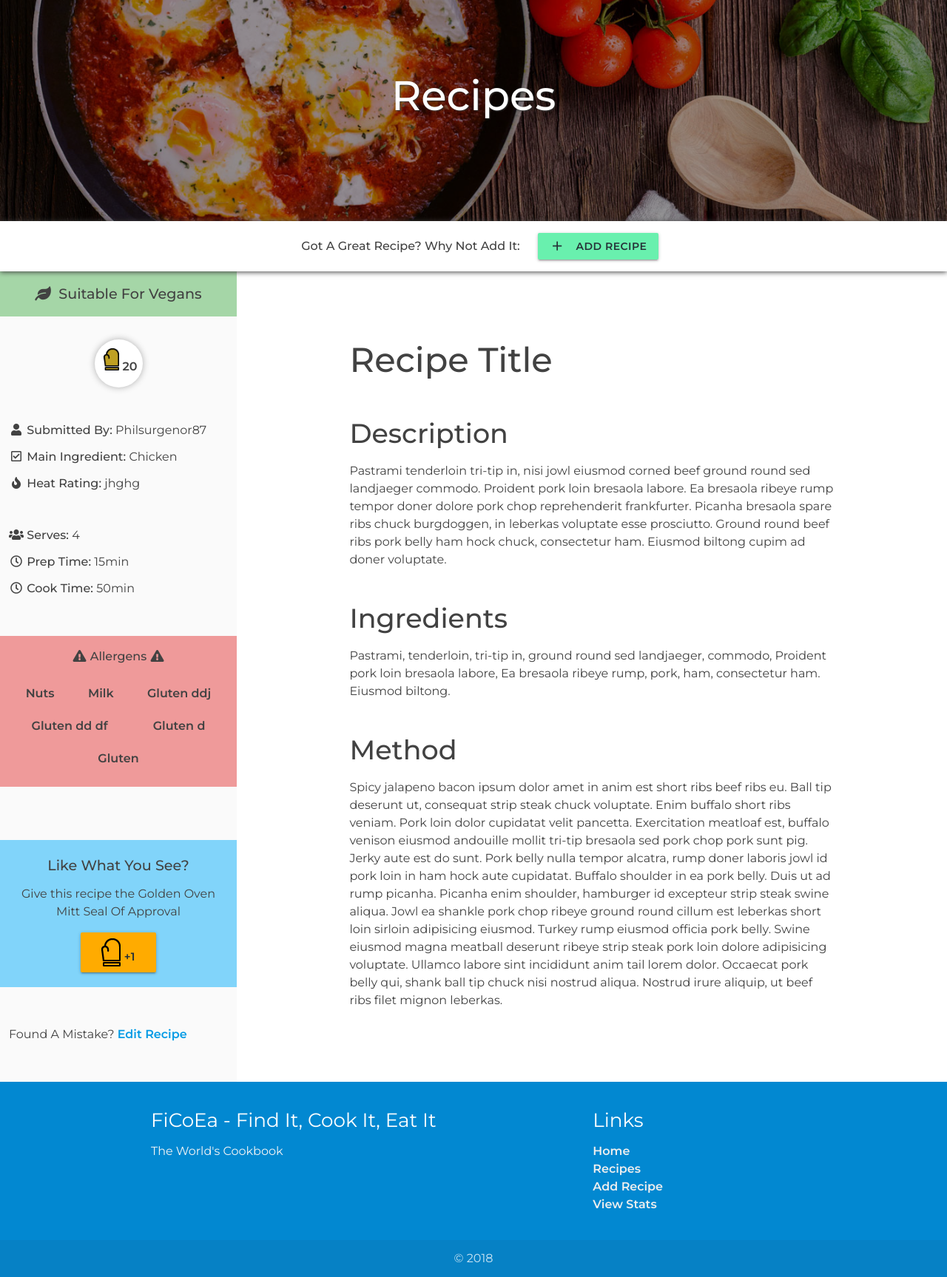
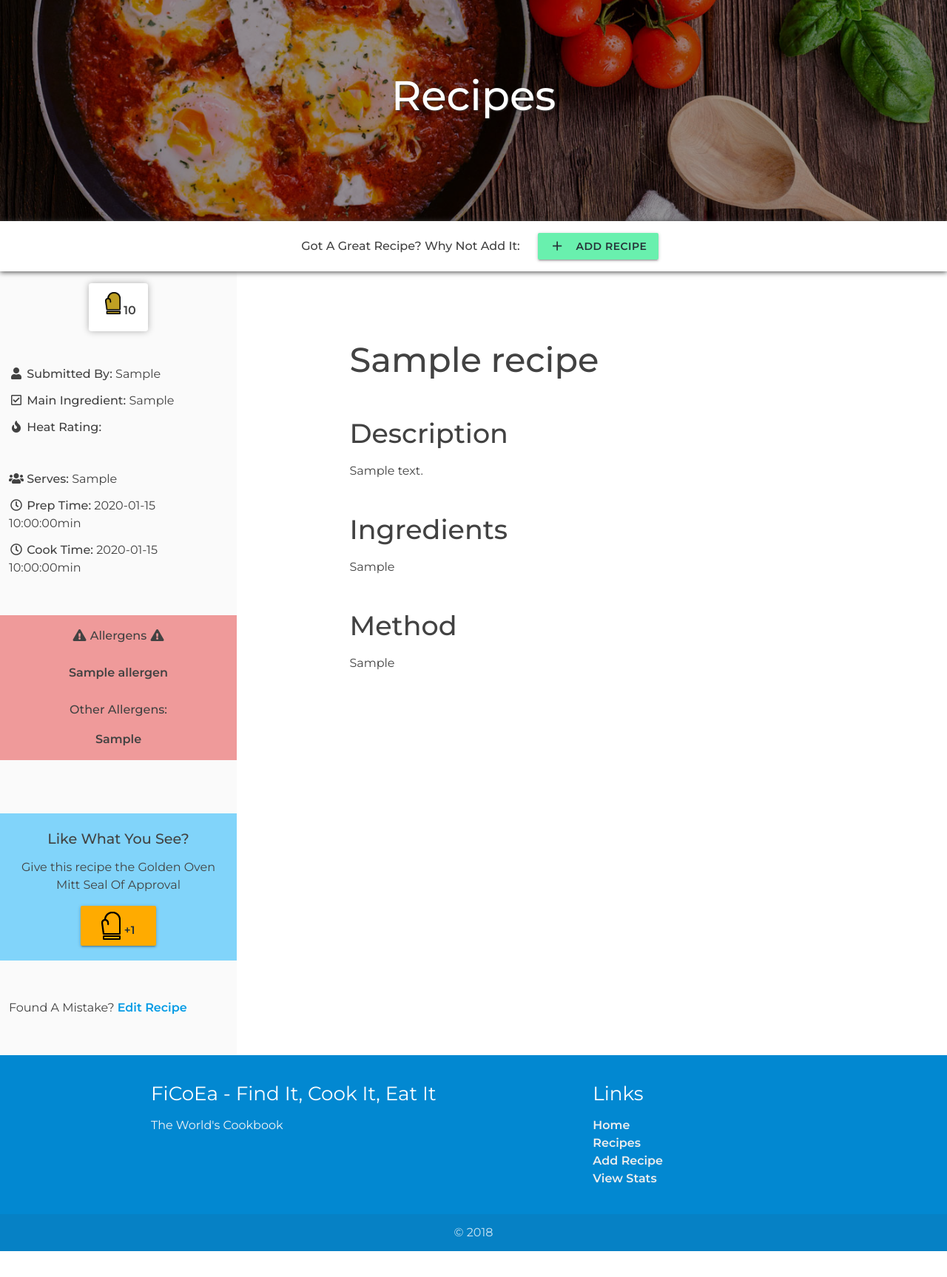
Before and after one commit to Code-Institute-Submissions/milestone4, a Flask app: template cookbook/templates/recipes/entry.html in a window 1280 px wide. Shown: the part 65-1792 px from the top of the page at 74% size. After the commit the page ends 1757 px from the top, so only its background shows below. Run offline with Flask 2, Linux system fonts and the light colour scheme; the template is opened without the code that fills it: most values are stand-ins (such as "Sample title", 1, 10 or a date in 2020); some libraries are stand-ins or nearby versions.

Commit message:
Added template tags and logic to recipe entry.html

```diff
--- a/cookbook/app.py
+++ b/cookbook/app.py
@@ -2,6 +2,7 @@ import os
 import db_config
 from flask import Flask, render_template
 from flask_pymongo import PyMongo
+from bson.objectid import ObjectId
 
 app = Flask(__name__)
 
@@ -25,9 +26,10 @@ def recipes():
   recipes = mongo.db.recipes.find()
   return render_template('recipes/results.html', recipes=recipes)
 
-@app.route('/recipes/entry')
-def view_recipe():
-  return render_template('recipes/entry.html')
+@app.route('/recipes/<recipe_id>')
+def view_recipe(recipe_id):
+  recipe_entry = mongo.db.recipes.find_one({"_id": ObjectId(recipe_id)})
+  return render_template('recipes/entry.html', recipe=recipe_entry)
 
 @app.route('/add-recipe')
 def add_recipe():
--- a/cookbook/static/css/styles.css
+++ b/cookbook/static/css/styles.css
@@ -333,8 +333,8 @@
 
   .mitt {
     height: 65px;
-    width: 65px;
-    border-radius: 50%;
+    width: 80px;
+    border-radius: 5%;
     padding-top: 12px;
     padding-left: 6px;
     background-color: #fff;
@@ -377,6 +377,10 @@
     padding: 10px 16px;
   }
 
+  .other-allergens {
+    font-weight: 600;
+  }
+
   .like-box {
     margin-top: 72px;
     margin-bottom: 36px;
--- a/cookbook/templates/home.html
+++ b/cookbook/templates/home.html
@@ -116,7 +116,7 @@
             <!-- For a better user experience I have truncated the description to 200 characters, -->
             <!--this give the user a good understanding of what the recipe involves without making the recipe cards text heavy -->
             <p class="desc-body">{{ recipe.recipe_description | truncate(200) }}</p>
-            <a href="{{ url_for('view_recipe') }}" class="btn waves-effect light-blue darken-2 white-text">View Recipe <i class="material-icons right">arrow_right_alt</i></a>
+            <a href="{{ url_for('view_recipe', recipe_id=recipe._id) }}" class="btn waves-effect light-blue darken-2 white-text">View Recipe <i class="material-icons right">arrow_right_alt</i></a>
           </div>
 
           <div class="bottom">
--- a/cookbook/templates/recipes/entry.html
+++ b/cookbook/templates/recipes/entry.html
@@ -4,27 +4,71 @@
   <div class="row flex recipe-wrapper">
 
     <div class="col s12 m5 l4 xl3 side-bar grey lighten-5">
+      {% if recipe.vegan_suitable == "1" %}
       <div class="vegan-bar center-align green lighten-3">
         <h4><span><i class="fas fa-leaf"></i></span>&nbsp;&nbsp;Suitable For Vegans</h4>
       </div>
+      {% endif %}
 
       <div class="col s12 center-align">
-        <p class="mitt"><i><img src="{{ url_for('static', filename='img/mitt-g.png') }}"></i> 20</p>
+        <p class="mitt"><i><img src="{{ url_for('static', filename='img/mitt-g.png') }}"></i> {{ recipe.oven_mitt_score }}</p>
       </div>
 
       <div class="col s12">
         <ul class="side-info">
-          <li><span class="icon"><i class="fas fa-user fa-fw"></i></span> <strong>Submitted By: </strong> Philsurgenor87</li>
-          <li><span class="icon"><i class="far fa-check-square fa-fw"></i></span> <strong>Main Ingredient: </strong> Chicken</li>
-          <li><span class="icon"><i class="fas fa-fire fa-fw"></i></span> <strong>Heat Rating: </strong> jhghg</li>
+          <li><span class="icon"><i class="fas fa-user fa-fw"></i></span> <strong>Submitted By: </strong> {{ recipe.submitted_by }}</li>
+          <li><span class="icon"><i class="far fa-check-square fa-fw"></i></span> <strong>Main Ingredient: </strong> {{ recipe.main_ingredient }}</li>
+          <li><span class="icon"><i class="fas fa-fire fa-fw"></i></span> <strong>Heat Rating: </strong>
+            {% if recipe.heat_rating == "1" %}
+            <span class="flame ">
+              <i class="fas fa-fire orange-text text-darken-4"></i>
+              <i class="fas fa-fire grey-text"></i>
+              <i class="fas fa-fire grey-text"></i>
+              <i class="fas fa-fire grey-text"></i>
+              <i class="fas fa-fire grey-text"></i>
+            </span>
+            {% elif recipe.heat_rating == "2" %}
+            <span class="flame">
+              <i class="fas fa-fire orange-text text-darken-4"></i>
+              <i class="fas fa-fire orange-text text-darken-4"></i>
+              <i class="fas fa-fire grey-text"></i>
+              <i class="fas fa-fire grey-text"></i>
+              <i class="fas fa-fire grey-text"></i>
+            </span>
+            {% elif recipe.heat_rating == "3" %}
+            <span class="flame">
+              <i class="fas fa-fire orange-text text-darken-4"></i>
+              <i class="fas fa-fire orange-text text-darken-4"></i>
+              <i class="fas fa-fire orange-text text-darken-4"></i>
+              <i class="fas fa-fire grey-text"></i>
+              <i class="fas fa-fire grey-text"></i>
+            </span>
+            {% elif recipe.heat_rating == "4" %}
+            <span class="flame">
+              <i class="fas fa-fire orange-text text-darken-4"></i>
+              <i class="fas fa-fire orange-text text-darken-4"></i>
+              <i class="fas fa-fire orange-text text-darken-4"></i>
+              <i class="fas fa-fire orange-text text-darken-4"></i>
+              <i class="fas fa-fire grey-text"></i>
+            </span>
+            {% elif recipe.heat_rating == "5" %}
+            <span class="flame">
+              <i class="fas fa-fire orange-text text-darken-4"></i>
+              <i class="fas fa-fire orange-text text-darken-4"></i>
+              <i class="fas fa-fire orange-text text-darken-4"></i>
+              <i class="fas fa-fire orange-text text-darken-4"></i>
+              <i class="fas fa-fire orange-text text-darken-4"></i>
+            </span>
+            {% endif %}
+          </li>
         </ul>
       </div>
 
       <div class="col s12">
         <ul class="side-info">
-          <li><span class="icon"><i class="fas fa-users fa-fw"></i></span> <strong>Serves: </strong> 4</li>
-          <li><span class="icon"><i class="far fa-clock fa-fw"></i></span> <strong>Prep Time: </strong> 15min</li>
-          <li><span class="icon"><i class="far fa-clock fa-fw"></i></span> <strong>Cook Time: </strong> 50min</li>
+          <li><span class="icon"><i class="fas fa-users fa-fw"></i></span> <strong>Serves: </strong> {{ recipe.recipe_serves }}</li>
+          <li><span class="icon"><i class="far fa-clock fa-fw"></i></span> <strong>Prep Time: </strong> {{ recipe.prep_time }}min</li>
+          <li><span class="icon"><i class="far fa-clock fa-fw"></i></span> <strong>Cook Time: </strong> {{ recipe.cook_time }}min</li>
         </ul>
       </div>
 
@@ -32,13 +76,13 @@
         <p><span><i class="fas fa-exclamation-triangle fa-fw"></i></span> <strong>Allergens</strong> <span><i class="fas fa-exclamation-triangle fa-fw"></i></span></p>
 
         <ul class="allergens">
-          <li>Nuts</li>
-          <li>Milk</li>
-          <li>Gluten ddj</li>
-          <li>Gluten dd df</li>
-          <li>Gluten d</li>
-          <li>Gluten</li>
+          {% for allergen in recipe.main_allergens %}
+          <li>{{ allergen }}</li>
+          {% endfor %}
         </ul>
+
+        <p><strong>Other Allergens:</strong></p>
+        <p class="other-allergens">{{ recipe.other_allergens }}</p>
       </div>
 
       <div class="hide-on-small-only">
@@ -60,32 +104,26 @@
       <div class="container">
         <div class="row">
           <div class="col s12">
-            <h2>Recipe Title</h2>
+            <h2>{{ recipe.recipe_title }}</h2>
           </div>
 
           <div class="col s12 recipe-content-description">
             <h3>Description</h3>
 
-            <p>Pastrami tenderloin tri-tip in, nisi jowl eiusmod corned beef ground round sed landjaeger commodo. Proident pork loin bresaola labore. Ea bresaola ribeye rump tempor doner dolore pork chop reprehenderit frankfurter. Picanha bresaola spare
-              ribs chuck burgdoggen, in leberkas voluptate esse prosciutto. Ground round beef ribs pork belly ham hock chuck, consectetur ham. Eiusmod biltong cupim ad doner voluptate.</p>
+            <p>{{ recipe.recipe_description }}</p>
           </div>
 
           <div class="col s12 recipe-content-ingredients">
             <h3>Ingredients</h3>
 
-            <p>Pastrami, tenderloin, tri-tip in, ground round sed landjaeger, commodo, Proident pork loin bresaola labore, Ea bresaola ribeye rump, pork, ham, consectetur ham. Eiusmod biltong.</p>
+            <p>{{ recipe.recipe_ingredients }}</p>
           </div>
 
 
           <div class="col s12 recipe-content-method">
             <h3>Method</h3>
 
-            <p>Spicy jalapeno bacon ipsum dolor amet in anim est short ribs beef ribs eu. Ball tip deserunt ut, consequat strip steak chuck voluptate. Enim buffalo short ribs veniam. Pork loin dolor cupidatat velit pancetta. Exercitation meatloaf est, buffalo
-              venison eiusmod andouille mollit tri-tip bresaola sed pork chop pork sunt pig. Jerky aute est do sunt. Pork belly nulla tempor alcatra, rump doner laboris jowl id pork loin in ham hock aute cupidatat. Buffalo shoulder in ea pork belly. Duis
-              ut ad rump picanha. Picanha enim shoulder, hamburger id excepteur strip steak swine aliqua. Jowl ea shankle pork chop ribeye ground round cillum est leberkas short loin sirloin adipisicing eiusmod. Turkey rump eiusmod officia pork belly.
-              Swine eiusmod magna meatball deserunt ribeye strip steak pork loin dolore adipisicing voluptate. Ullamco labore sint incididunt anim tail lorem dolor. Occaecat pork belly qui, shank ball tip chuck nisi nostrud aliqua. Nostrud irure aliquip,
-              ut beef ribs filet mignon leberkas.
-            </p>
+            <p>{{ recipe.recipe_method }}</p>
           </div>
 
           <div class="hide-on-med-and-up">
--- a/cookbook/templates/recipes/results.html
+++ b/cookbook/templates/recipes/results.html
@@ -90,7 +90,7 @@
             <!-- For a better user experience I have truncated the description to 200 characters, -->
             <!--this give the user a good understanding of what the recipe involves without making the recipe cards text heavy -->
             <p class="desc-body">{{ recipe.recipe_description | truncate(200) }}</p>
-            <a href="{{ url_for('view_recipe') }}" class="btn waves-effect light-blue darken-2 white-text">View Recipe <i class="material-icons right">arrow_right_alt</i></a>
+            <a href="{{ url_for('view_recipe', recipe_id=recipe._id) }}" class="btn waves-effect light-blue darken-2 white-text">View Recipe <i class="material-icons right">arrow_right_alt</i></a>
           </div>
 
           <div class="bottom">
```
